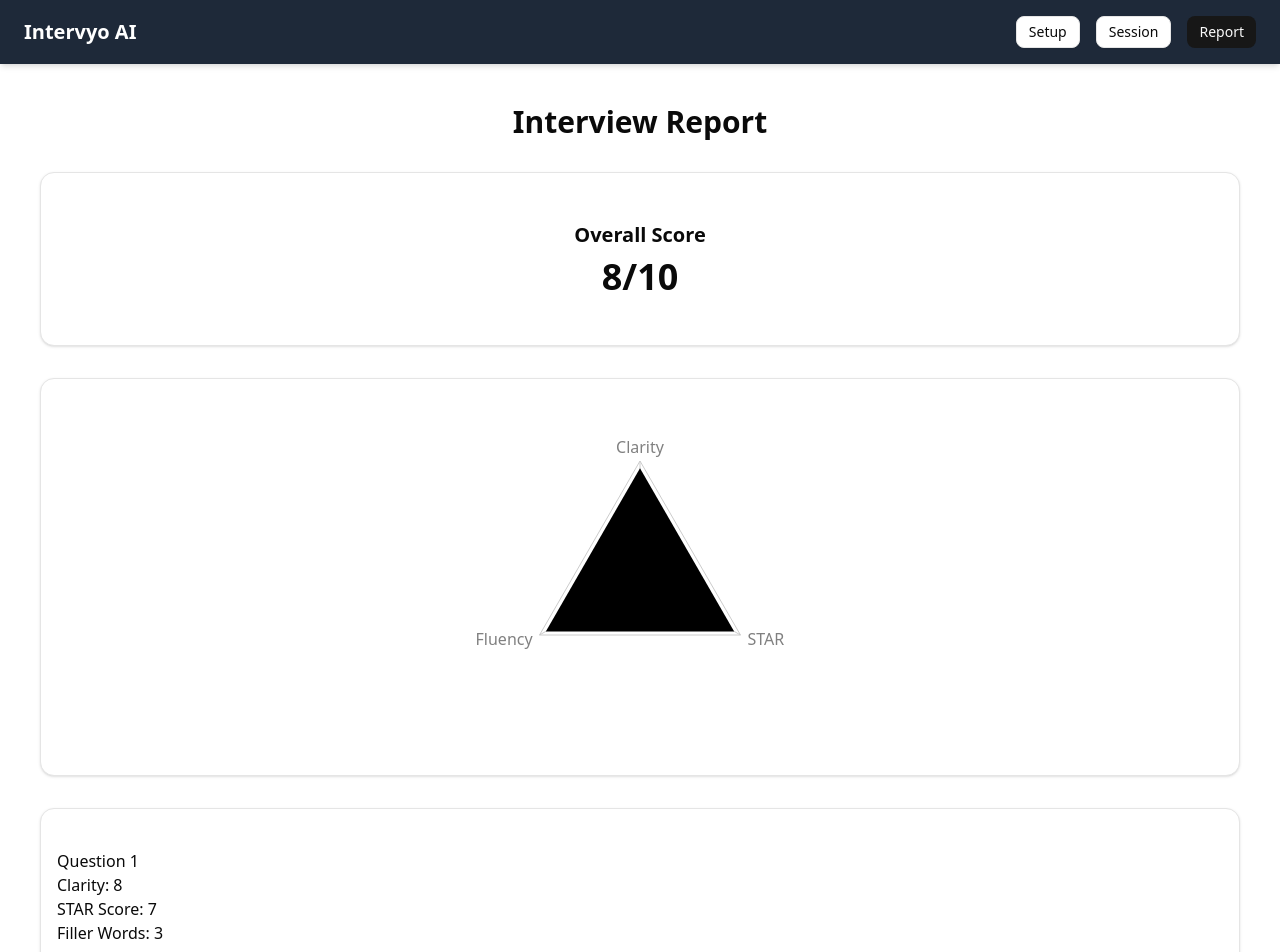
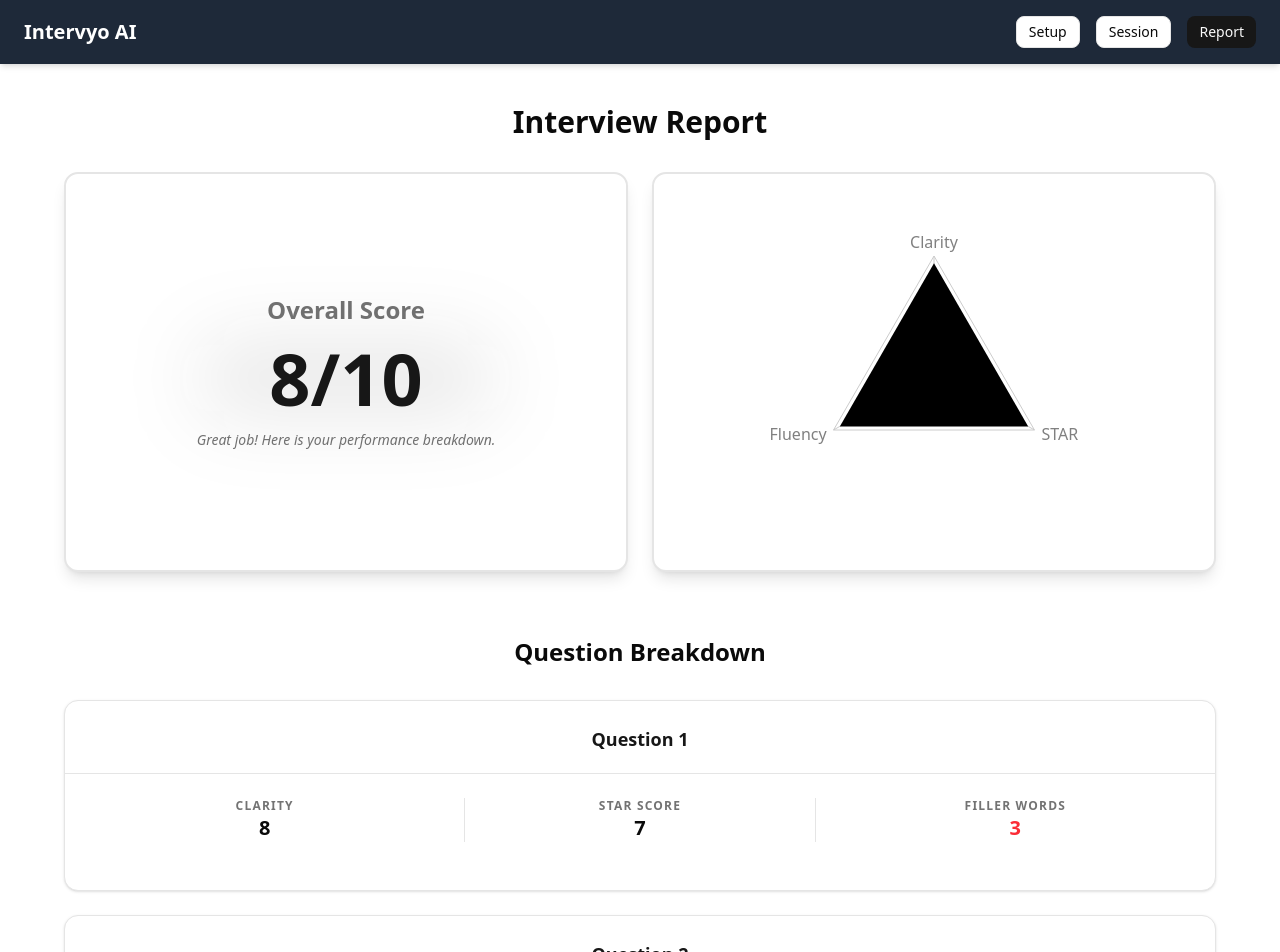
Before and after one commit to sikander-nawaz/INTERVYO-AI, a Next.js app: page /interview/report in a window 1280 px wide. Shown: the top 952 px of the page. Built offline with nearby package versions, Linux system fonts and the light colour scheme.

Commit message:
dashboard-update

```diff
--- a/app/interview/report/page.tsx
+++ b/app/interview/report/page.tsx
@@ -39,34 +39,92 @@ export default function ReportPage() {
       <div className="min-h-screen p-10 space-y-8">
         <h1 className="text-3xl font-bold text-center">Interview Report</h1>
 
-        {/* OVERALL SCORE */}
-        <Card>
-          <CardContent className="p-6 text-center space-y-2">
-            <h2 className="text-xl font-semibold">Overall Score</h2>
-            <p className="text-4xl font-bold">{overallScore}/10</p>
+        {/* Responsive Grid: 1 column on mobile, 2 columns on medium screens (laptops) */}
+        <div className="grid grid-cols-1 md:grid-cols-2 gap-6 w-full max-w-6xl mx-auto">
+          {/* OVERALL SCORE - Takes up left half on laptop */}
+          <Card className="flex flex-col justify-center items-center shadow-lg border-2">
+            <CardContent className="p-10 text-center space-y-4">
+              <h2 className="text-2xl font-semibold text-muted-foreground">
+                Overall Score
+              </h2>
+              <div className="relative flex items-center justify-center">
+                {/* Added a subtle circle background for flair */}
+                <div className="absolute inset-0 bg-primary/10 rounded-full blur-2xl" />
+                <p className="text-7xl font-black text-primary relative">
+                  {overallScore}/10
+                </p>
+              </div>
+              <p className="text-sm text-muted-foreground italic">
+                Great job! Here is your performance breakdown.
+              </p>
             </CardContent>
           </Card>
 
-        {/* RADAR CHART */}
-        <Card>
-          <CardContent className="p-6">
+          {/* RADAR CHART - Takes up right half on laptop */}
+          <Card className="shadow-lg border-2">
+            <CardContent className="p-6 flex items-center justify-center">
+              <div className="w-full h-[300px]">
+                {" "}
+                {/* Set a height for the chart container */}
                 <ScoreRadar
                   clarity={avgClarity}
                   star={avgStar}
                   fillers={avgFillers}
                 />
+              </div>
             </CardContent>
           </Card>
+        </div>
 
         {/* QUESTION RESULTS */}
-        <div className="grid gap-4">
+        <div className="grid gap-6 max-w-6xl mx-auto">
+          <h3 className="text-2xl font-bold mt-8 mb-2 text-center">
+            Question Breakdown
+          </h3>
+
           {results.map((r, i) => (
-            <Card key={i}>
-              <CardContent className="p-4">
-                <p>Question {i + 1}</p>
-                <p>Clarity: {r.clarity}</p>
-                <p>STAR Score: {r.star_score}</p>
-                <p>Filler Words: {r.filler_count}</p>
+            <Card
+              key={i}
+              className="overflow-hidden hover:shadow-md transition-shadow"
+            >
+              <CardContent className="p-0">
+                {" "}
+                {/* P-0 to let the header touch the edges */}
+                {/* TOP CENTERED HEADER */}
+                <div className="pb-5 border-b text-center">
+                  <p className="font-bold text-lg text-primary">
+                    Question {i + 1}
+                  </p>
+                  {/* Optional: if you have the question text, place it here: */}
+                  {/* <p className="text-sm text-muted-foreground px-4 italic">{questions[i]}</p> */}
+                </div>
+                {/* METRICS GRID BELOW */}
+                <div className="p-6 grid grid-cols-1 sm:grid-cols-3 gap-6 text-center">
+                  <div className="flex flex-col">
+                    <span className="text-xs text-muted-foreground uppercase font-black tracking-widest">
+                      Clarity
+                    </span>
+                    <span className="text-xl font-semibold">{r.clarity}</span>
+                  </div>
+
+                  <div className="flex flex-col border-y sm:border-y-0 sm:border-x border-border py-4 sm:py-0">
+                    <span className="text-xs text-muted-foreground uppercase font-black tracking-widest">
+                      STAR Score
+                    </span>
+                    <span className="text-xl font-semibold">
+                      {r.star_score}
+                    </span>
+                  </div>
+
+                  <div className="flex flex-col">
+                    <span className="text-xs text-muted-foreground uppercase font-black tracking-widest">
+                      Filler Words
+                    </span>
+                    <span className="text-xl font-semibold text-red-500">
+                      {r.filler_count}
+                    </span>
+                  </div>
+                </div>
               </CardContent>
             </Card>
           ))}
```
Lines whose indentation alone changed are shown as unchanged.
